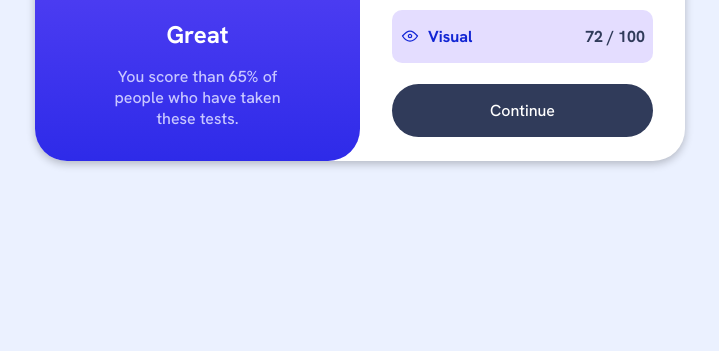
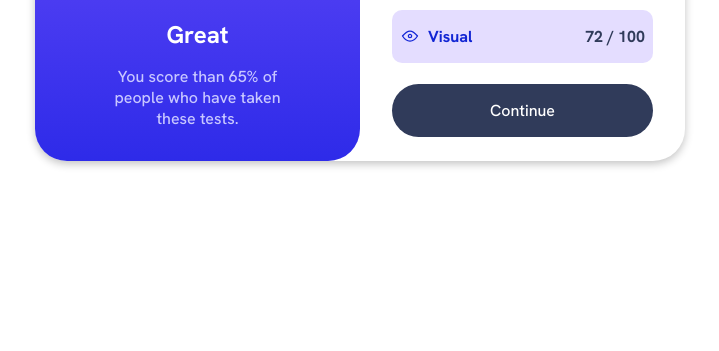
Before and after one commit to marcosfil/result-summary-component, a plain HTML site: page index.html in a window 1280 px wide. Shown: the part 449-800 px from the top of the page, without its empty margins (280-999 px from the left). Drawn offline with Linux system fonts and the light colour scheme.

Commit message:
inicial commit

```diff
--- a/style.css
+++ b/style.css
@@ -30,7 +30,7 @@ body {
   display: flex;
   align-items: center;
   justify-content: center;
-  background-color: var(--Pale-blue);
+  background-color: white;
 }
 
 .card {
```
